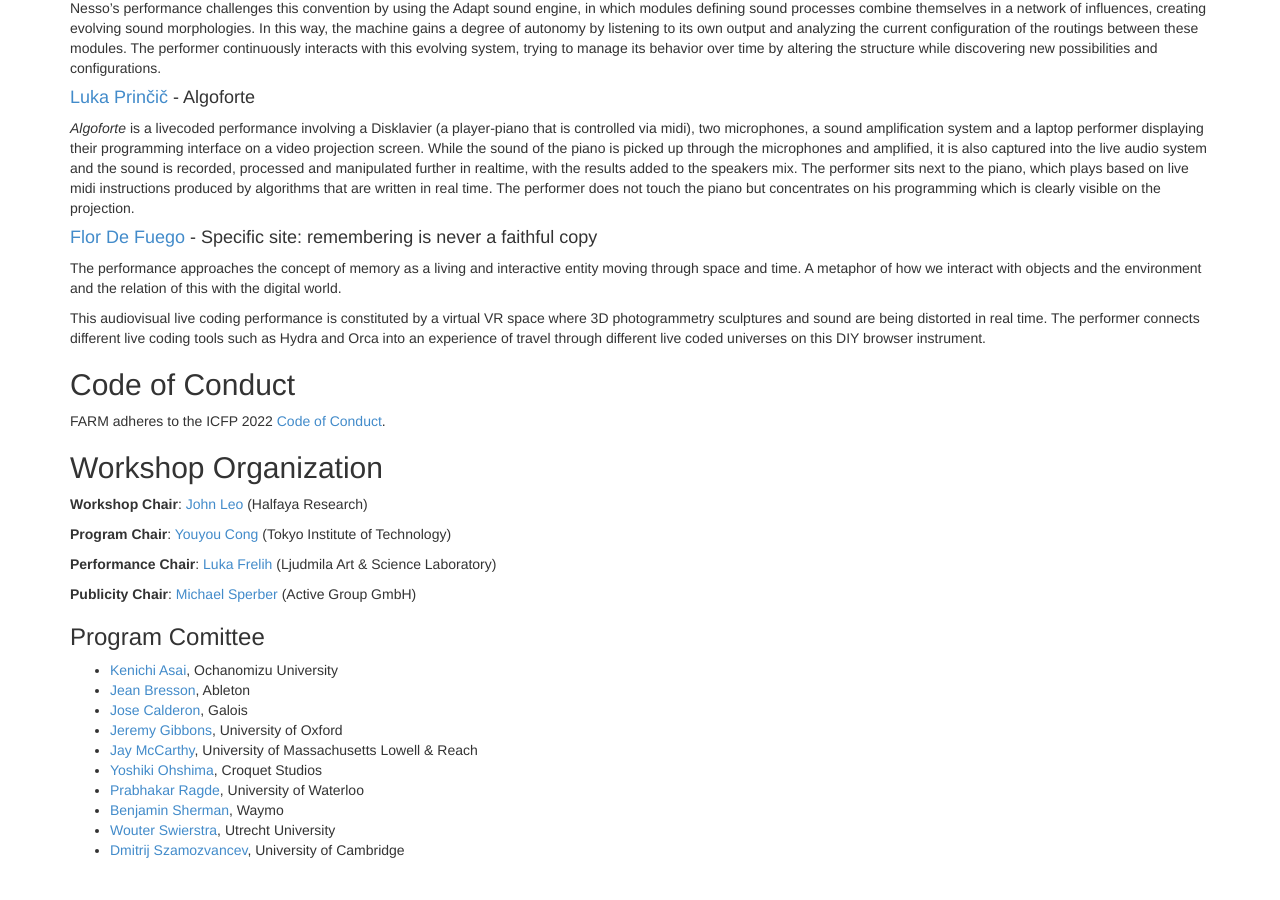
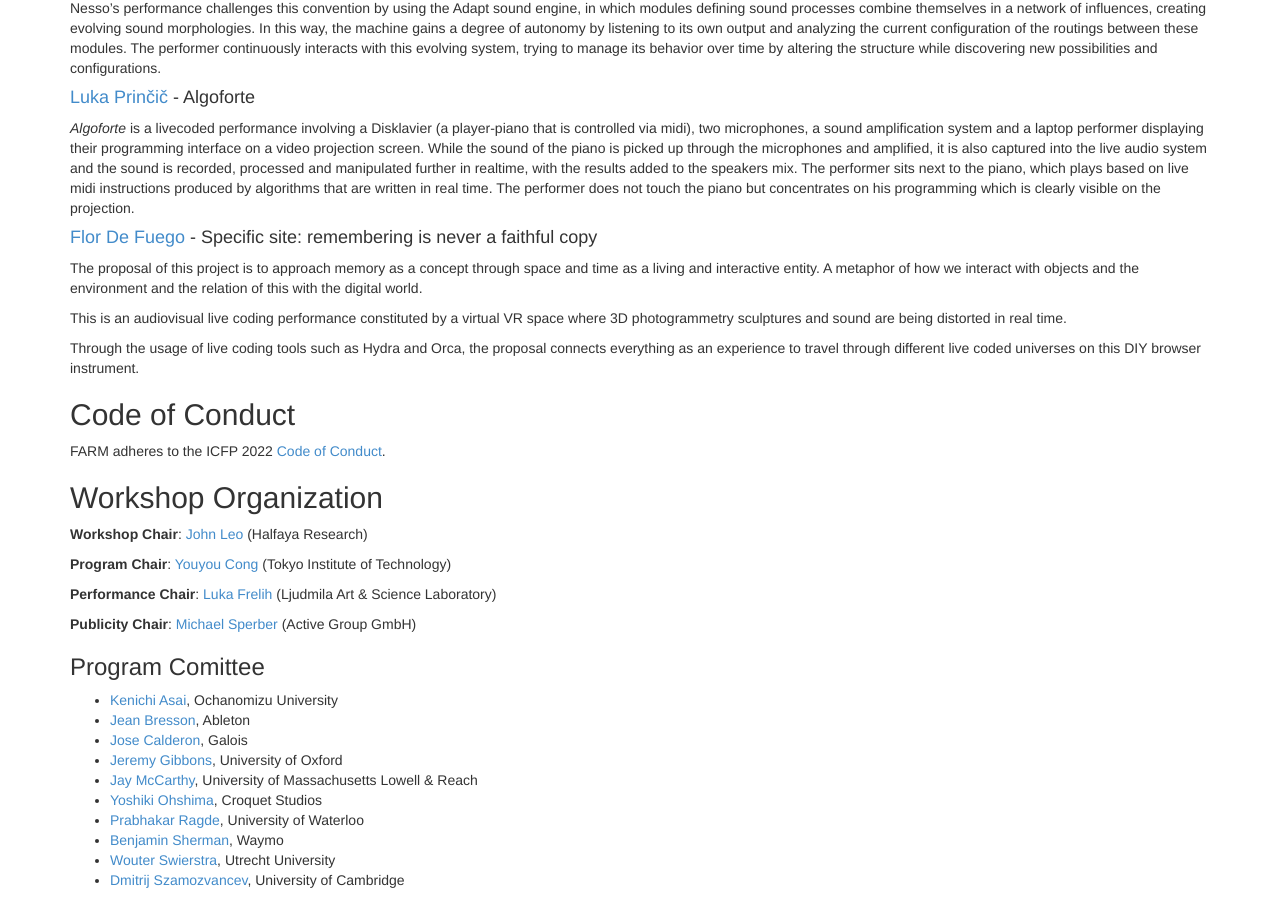
Before and after one commit to functional-art/functional-art.github.com, a Jekyll site: the page built from 2022/index.md, in a window 1280 px wide and 900 px high, scrolled down 1441 px. Built offline with Jekyll 4.4.1, drawn with Linux system fonts in a browser that asks for light colours; nearby versions of some CDN libraries.

Commit message:
Updated abstract Flor De Fuego

```diff
--- a/2022/index.md
+++ b/2022/index.md
@@ -132,15 +132,17 @@ projection.
 
 #### [Flor De Fuego](https://flordefuego.github.io/) - Specific site: remembering is never a faithful copy
 
-The performance approaches the concept of memory as a living and
-interactive entity moving through space and time. A metaphor of how we
-interact with objects and the environment and the relation of this
-with the digital world.
+The proposal of this project is to approach memory as a concept
+through space and time as a living and interactive entity. A metaphor
+of how we interact with objects and the environment and the relation
+of this with the digital world.
 
-This audiovisual live coding performance is constituted by a virtual
-VR space where 3D photogrammetry sculptures and sound are being
-distorted in real time. The performer connects different live coding
-tools such as Hydra and Orca into an experience of travel through
+This is an audiovisual live coding performance constituted by a
+virtual VR space where 3D photogrammetry sculptures and sound are
+being distorted in real time.
+
+Through the usage of live coding tools such as Hydra and Orca, the
+proposal connects everything as an experience to travel through
 different live coded universes on this DIY browser instrument.
 
 ## Code of Conduct
```
